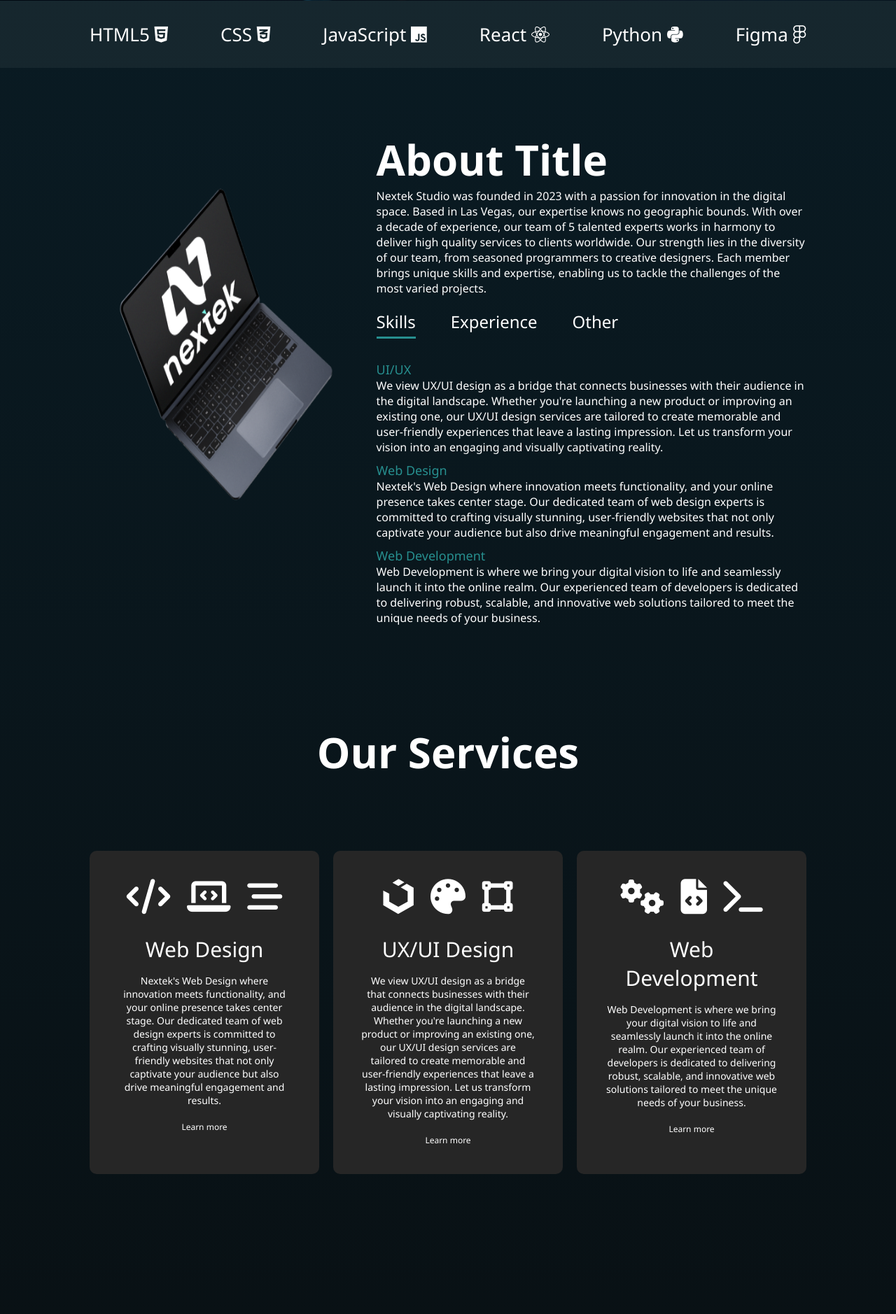
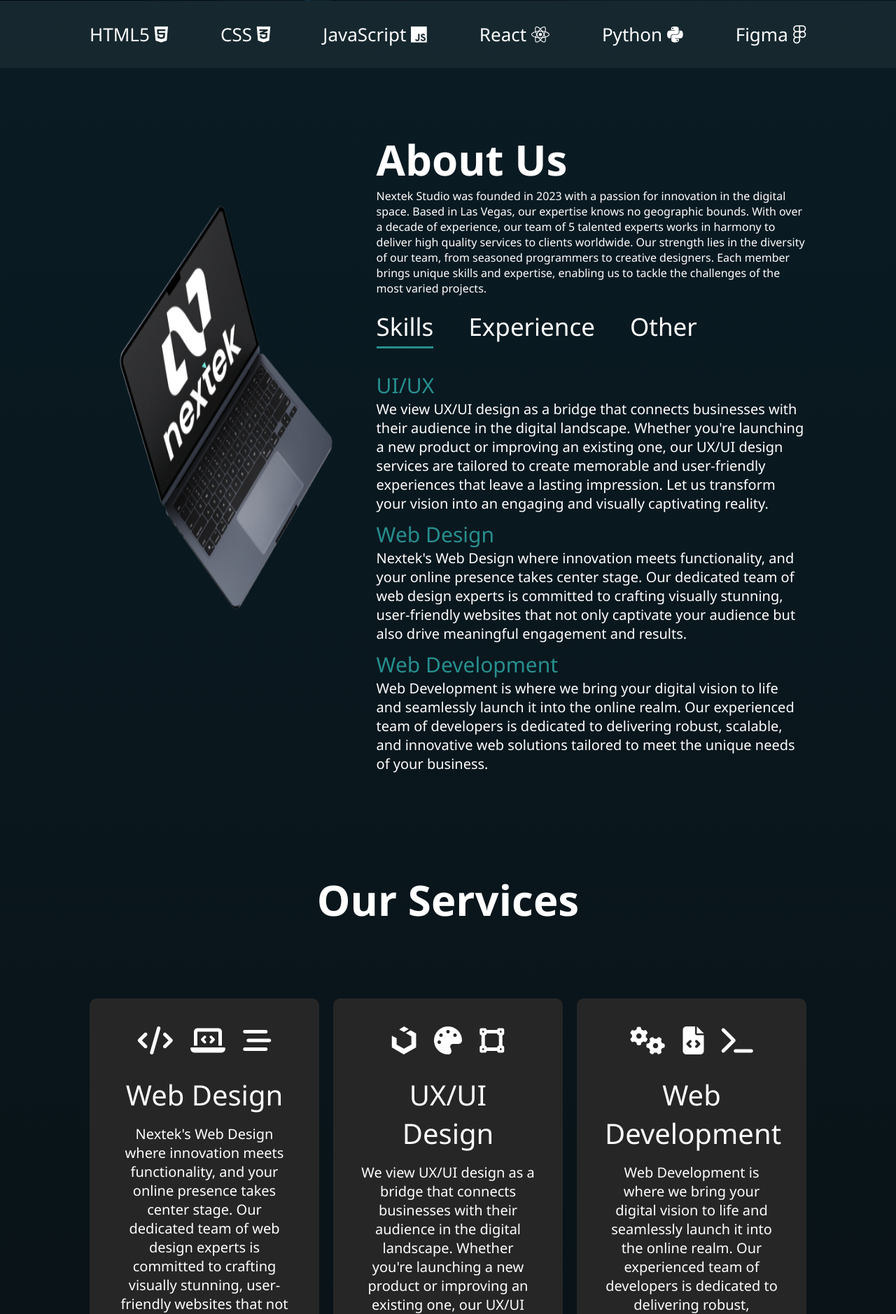
Before and after one commit to AlfaBL/nextekwebv1, a Flask app: page / in a window 1280 px wide. Shown: the part 799-2677 px from the top of the page at 70% size. Run offline with Flask 3, Linux system fonts and the light colour scheme; some libraries are stand-ins or nearby versions.

Commit message:
Update site v1.1 26.02.2024

```diff
--- a/static/style.css
+++ b/static/style.css
@@ -103,7 +103,7 @@ nav ul li a:hover::after{
 }
 .header-text{
     margin: 20% auto 0 auto;
-    font-size: 30px;
+    font-size: 40px;
     text-align: center;
     text-shadow: 15px 15px 15px #000000;
     background-color: rgba(0, 0, 0, 0.2);
@@ -112,14 +112,14 @@ nav ul li a:hover::after{
     padding: 80px;
 }
 .header-text h1{
-    font-size: 50px;
+    font-size: 60px;
     margin-top: 20px;
     margin-bottom: 20px;
     padding: 20px 0;
     text-shadow: 1px 1px 15px #080808;
 }
 .header-text i{
-    font-size: 60px;
+    font-size: 80px;
     padding: 30px;
     text-shadow: 1px 1px 15px #080808;
 }
@@ -207,10 +207,11 @@ nav ul li a:hover::after{
 .tab-titles{
     display: flex;
     margin: 20px 0 40px;
+
 }
 .tab-links{
     margin-right: 50px;
-    font-size: 24px;
+    font-size: 35px;
     font-weight: 500;
     cursor: pointer;
     position: relative;
@@ -231,10 +232,11 @@ nav ul li a:hover::after{
 .tab-contents ul li{
     list-style-type: none;
     margin: 10px 0;
+    font-size: 20px;
 }
 .tab-contents ul li span{
     color: #278f8f;
-    font-size: 18px;
+    font-size: 30px;
 }
 .tab-contents{
     display: none;
@@ -258,25 +260,25 @@ nav ul li a:hover::after{
 .services-list div{
     background: #262626;
     padding: 40px;
-    font-size: 14px;
+    font-size: 20px;
     font-weight: 300;
     border-radius: 10px;
     transition: background 0.5s, transform 0.5s;
 }
 .services-list div i{
-    font-size: 50px;
+    font-size: 40px;
     margin-bottom: 30px;
     padding: 0 10px;
 }
 .services-list div h2{
-    font-size: 30px;
+    font-size: 40px;
     font-weight: 500;
     margin-bottom: 15px;
 }
 .services-list div a{
     text-decoration: none;
     color: #fff;
-    font-size: 12px;
+    font-size: 24px;
     margin-top: 20px;
     display: inline-block;
 }
@@ -300,7 +302,7 @@ nav ul li a:hover::after{
 }
 .work-list div{
     background-size: auto;
-    font-size: 18px;
+    font-size: 24px;
     font-weight: 300;
     border-radius: 10px;
     transition: transform 0.5s;
@@ -342,7 +344,7 @@ nav ul li a:hover::after{
 }
 .layer i{
     padding: 10px;
-    font-size: 30px;
+    font-size: 20px;
     color: #278f8f;
     text-align: center;
     position: relative;
--- a/templates/index.html
+++ b/templates/index.html
@@ -71,7 +71,7 @@
                         <img src="static/images/test_laptop.png">
                     </div>
                     <div class="about-col-2">
-                        <h1 class="sub-title">About Title</h1>
+                        <h1 class="sub-title">About Us</h1>
                         <p>Nextek Studio was founded in 2023 with a passion for innovation in the digital space. Based in Las Vegas, our expertise knows no geographic bounds. With over a decade of experience, our team of 5 talented experts works in harmony to deliver high quality services to clients worldwide. Our strength lies in the diversity of our team, from seasoned programmers to creative designers. Each member brings unique skills and expertise, enabling us to tackle the challenges of the most varied projects.</p>
                         <div class="tab-titles">
                             <p class="tab-links active-link" onclick="opentab('skills')">Skills</p>
```
